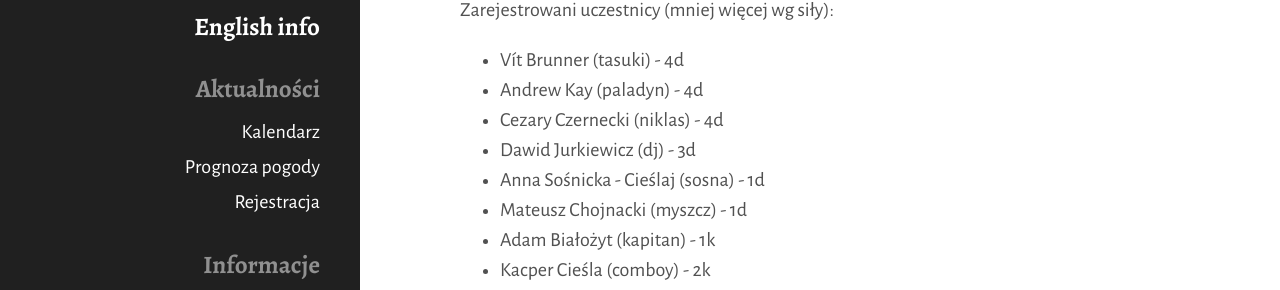
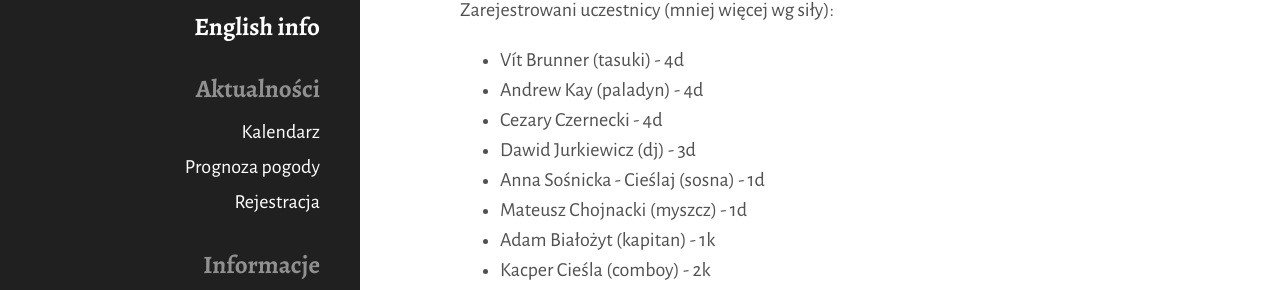
Before and after one commit to tasuki/lsg, a Jekyll site: the page built from zarejestrowani.md, in a window 1280 px wide. Shown: the part 235-525 px from the top of the page. Built offline with Jekyll 4.4.1, drawn with Linux system fonts in a browser that asks for light colours; nearby versions of some CDN libraries.

Commit message:
Update zarejestrowani.md

```diff
--- a/zarejestrowani.md
+++ b/zarejestrowani.md
@@ -13,7 +13,7 @@ Zarejestrowani uczestnicy (mniej więcej wg siły):
 
 - Vít Brunner (tasuki) - 4d
 - Andrew Kay (paladyn) - 4d
-- Cezary Czernecki (niklas) - 4d
+- Cezary Czernecki - 4d
 - Dawid Jurkiewicz (dj) - 3d
 - Anna Sośnicka - Cieślaj (sosna) - 1d
 - Mateusz Chojnacki (myszcz) - 1d
```
